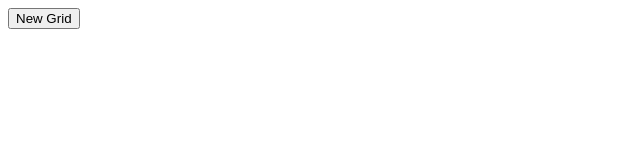
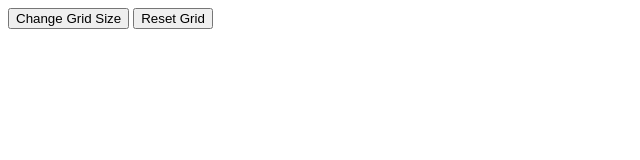
Before and after one commit to AlexPBouds/odin-etch-a-sketch, a plain HTML site: page index.html in a window 1280 px wide. Shown: the whole page, without its empty margins (0-640 px from the left). Drawn offline with Linux system fonts and the light colour scheme.

Commit message:
Modified HTML to include button to reset grid

```diff
--- a/index.html
+++ b/index.html
@@ -7,8 +7,11 @@
     <title>Odin - Etch-a-Sketch</title>
   </head>
   <body>
-    <button id="grid-button">New Grid</button>
-    <div id="container"></div>
+    <div class="button-container">
+      <button id="grid-button">Change Grid Size</button>
+      <button id="reset-button">Reset Grid</button>
+    </div>
+    <div id="grid-container"></div>
 
     <script src="script.js"></script>
   </body>
```
